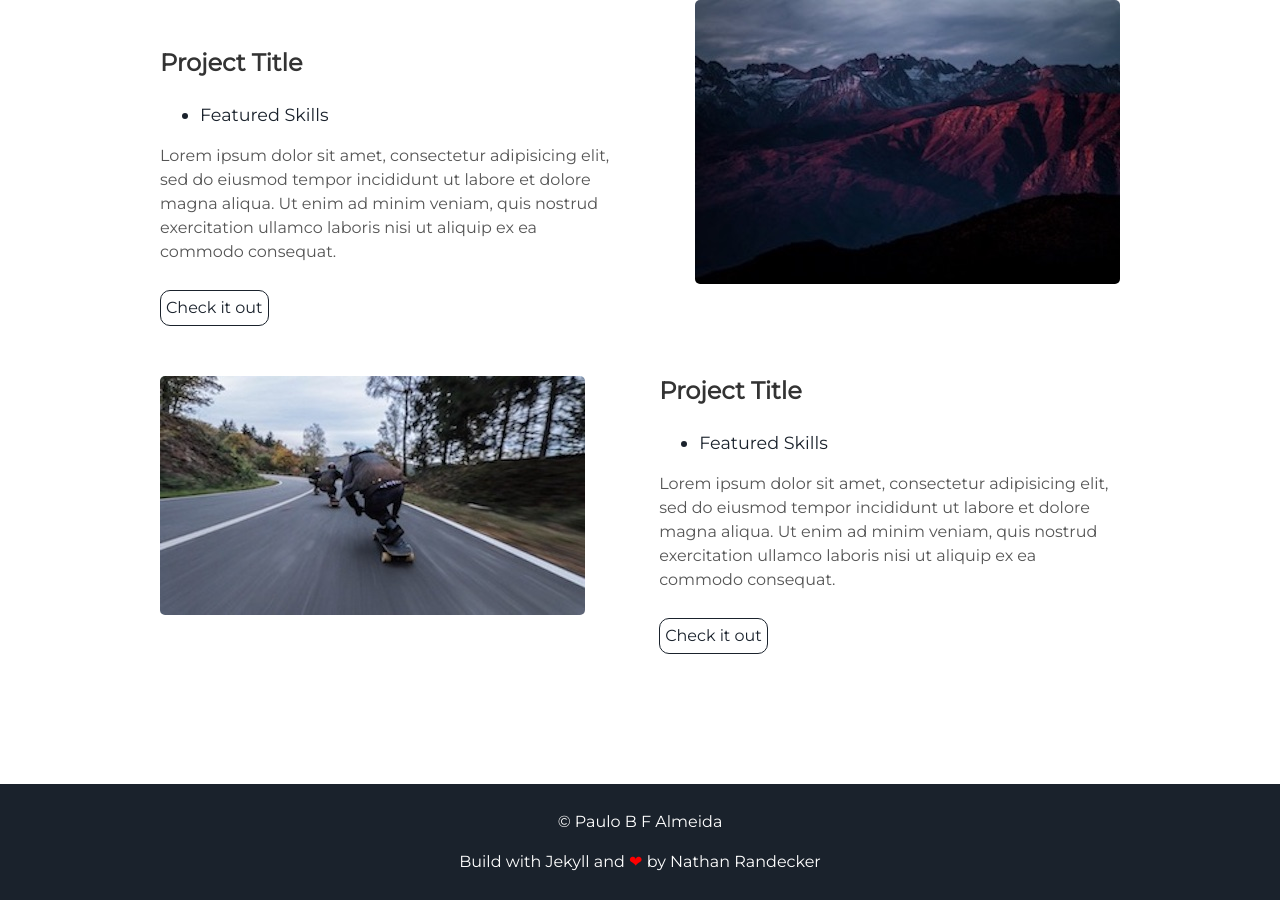
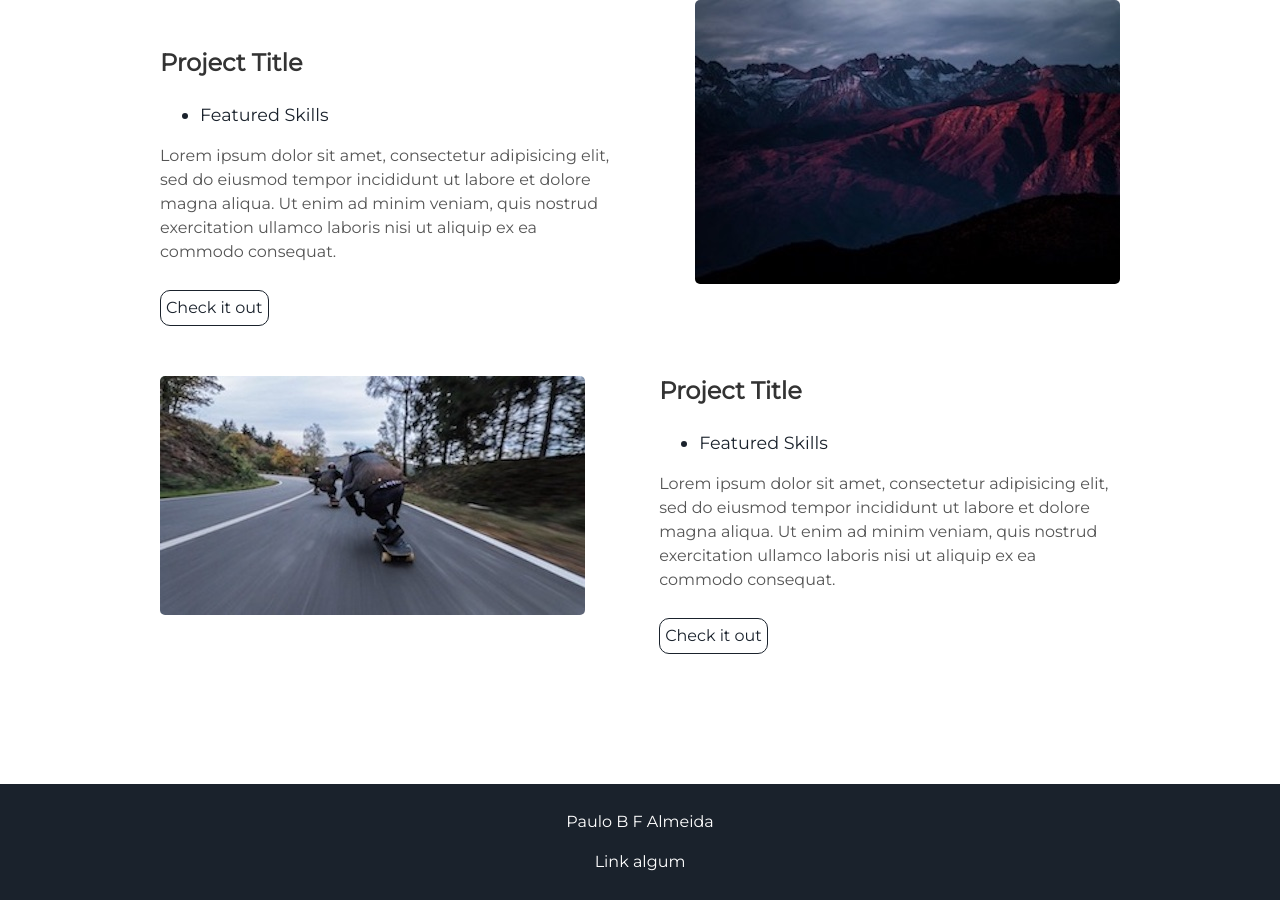
Before and after one commit to pauloBFalmeida/pauloBFalmeida.github.io, a Jekyll site: the page built from index.html, in a window 1280 px wide and 900 px high, scrolled down 1675 px. Built offline with Jekyll 4.4.1, drawn with Linux system fonts in a browser that asks for light colours.

Commit message:
ajust footer

```diff
--- a/_includes/footer.html
+++ b/_includes/footer.html
@@ -1,6 +1,6 @@
 <footer class="footer">
-    <p>&copy; {{site.username}}</p>
-    <p>Build with Jekyll and <span class="love">❤</span> by <a href="https://github.com/nrandecker">Nathan Randecker</a></p>
+    <p>{{site.username}}</p>
+    <p>Link algum</p>
 </footer>
 <script src="//cdn.jsdelivr.net/particles.js/2.0.0/particles.min.js"></script>
 <script src="{{ "/assets/js/sweet-scroll.min.js" | prepend: site.baseurl }}"></script>
```
